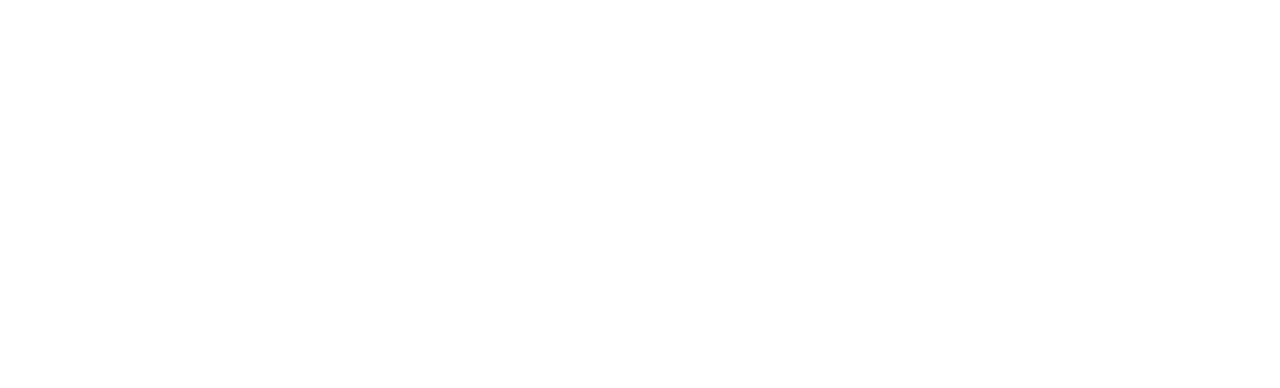
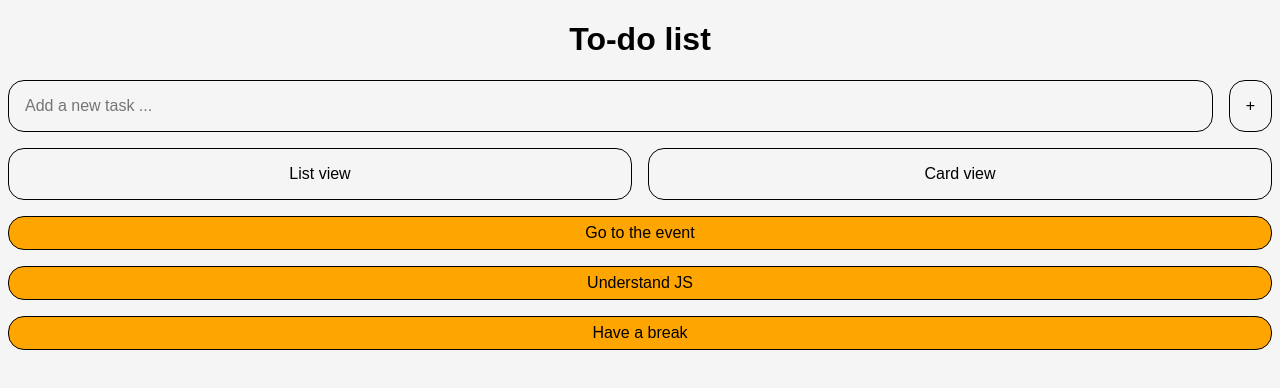
Before and after one commit to mariannalonardi/MAInD-Creative-Coding-Foundations-2025, a plain HTML site: page Lessons/Lesson-03/index.html in a window 1280 px wide. Drawn offline with Linux system fonts and the light colour scheme.

Commit message:
half lesson

```diff
--- a/Lessons/Lesson-03/assets/style.css
+++ b/Lessons/Lesson-03/assets/style.css
@@ -0,0 +1,116 @@
+/*general rules*/
+html {
+    font-size:16px;
+    font-family: sans-serif;
+    background-color: whitesmoke;
+}
+
+h1{
+    text-align: center;
+}
+
+input, button {
+    margin:0;
+    padding:0;
+    border:none;
+    background:none;
+    font: inherit;
+    color: inherit;
+    outline:none;
+    box-sizing: border-box;
+}
+
+button {
+    border:1px solid black;
+    padding:1rem;
+    border-radius:1rem;
+}
+
+/*input and add button*/
+#add-container {
+    display:flex;
+    gap:1rem;
+}
+
+#task-input {
+    width:100%;
+    border:1px solid black;
+    padding:1rem;
+    border-radius:1rem;
+
+}
+
+/*view list mode toggle*/
+#view-toggle-container {
+    display:flex;
+    gap:1rem;
+}
+
+.toggle-btn {
+    background-color: whitesmoke;
+    width:50%;
+    margin-top: 1rem;
+}
+
+/*to-do list*/
+
+/*card view*/
+.card-view {
+    display:flex;
+    flex-wrap:wrap;
+    padding-left:0;
+}
+
+li{
+    display:block;
+    width:100%;
+}
+
+.card-view li {
+    background-color: orange;
+    border: 1px solid black;
+    height:2rem;
+    border-radius: 1rem;
+    display:flex;
+    justify-content: center;
+    align-items: center;
+    margin-bottom: 1rem;
+}
+
+/*list view*/
+.list-view {
+    border: 1px solid black;
+    border-radius: 1rem;
+    padding: 1rem 1rem 1rem 2rem;
+    background-color: orange;
+}
+
+.list-view li{
+    height: 2rem;
+    display:list-item;
+}
+
+/*buttons*/
+
+/*general button rules*/
+button:hover {
+    cursor:pointer;
+}
+
+.toggle-btn:hover {
+    background-color: royalblue;
+}
+
+.toggle-btn:active {
+    background-color: mediumblue;
+    color: white;
+}
+
+#add-btn:hover{
+    background-color: darkorange;
+}
+
+#add-btn:active{
+    background-color: orangered;
+    color:white;
+}
--- a/Lessons/Lesson-03/index.html
+++ b/Lessons/Lesson-03/index.html
@@ -9,5 +9,34 @@
 </head>
 <body>
 
+    <header>
+
+        <h1>To-do list</h1>
+
+        <!--input and add button-->
+        <div id="add-container">
+            <input type="text" id="task-input" placeholder="Add a new task ...">
+            <button id="add-btn">+</button>
+        </div>
+
+        <!--view list mode toggle-->
+        <div id="view-toggle-container">
+            <button id="list-view-btn" class="toggle-btn"> List view </button>
+            <button id="card-view-btn" class="toggle-btn"> Card view </button>
+        </div>
+
+    </header>
+
+    <main>
+
+        <!--to-do list-->
+        <ul id="task-list-container" class="card-view">
+            <li>Go to the event</li>
+            <li>Understand JS</li>
+            <li>Have a break</li>
+        </ul>
+
+    </main>
+
 </body>
 </html>
```
Also changed, not shown: Lessons/Lesson-02/assets/script.js (+12 -0 lines).
